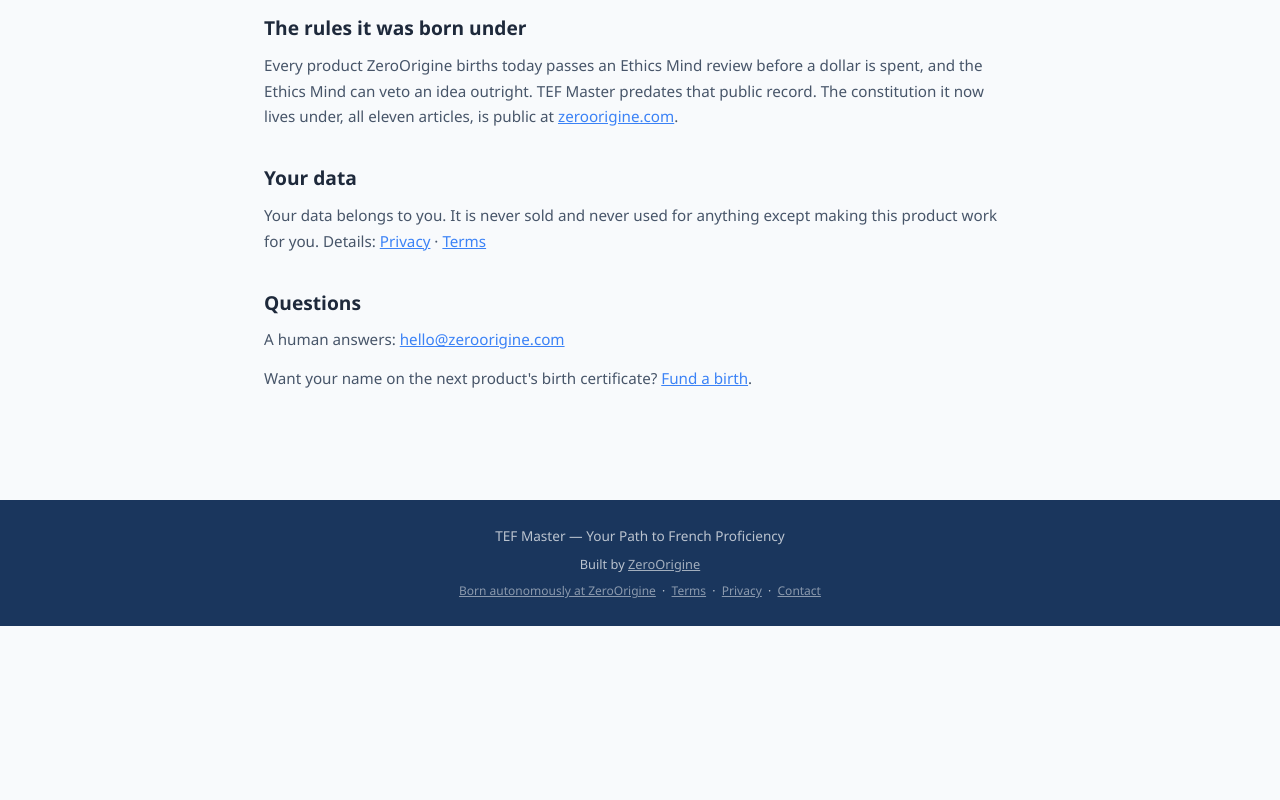
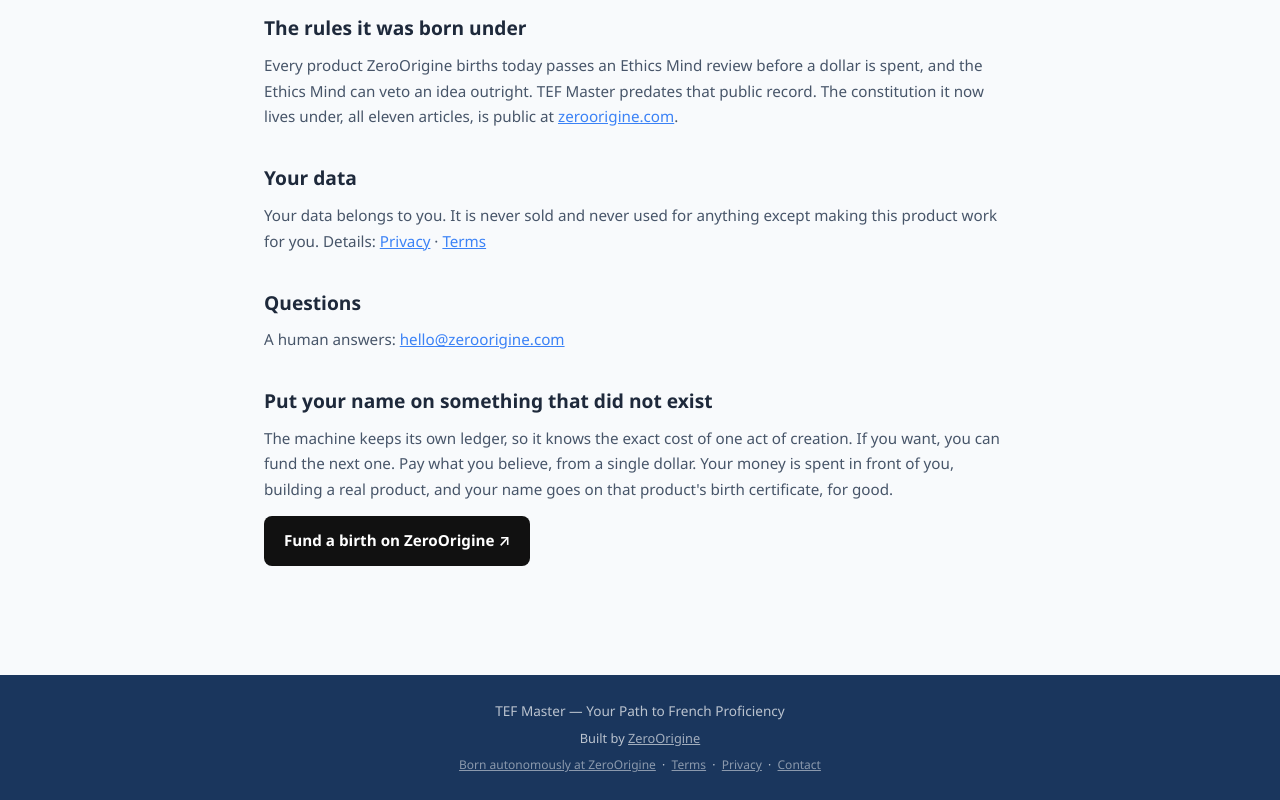
Before and after one commit to ZeroOrigine/tef-master, a website: page pages/about.html in a window 1280 px wide. Shown: the part 933-1733 px from the top of the page. Before the commit the page ends 1559 px from the top, so only its background shows below. Drawn offline with Linux system fonts and the light colour scheme.

Commit message:
feat(about): fund-a-birth section (Cowork 2026-07-15)

```diff
--- a/pages/about.html
+++ b/pages/about.html
@@ -54,7 +54,9 @@ biography ......  zeroorigine.com/story/tef-master</pre></div>
 
     <h2>Questions</h2>
     <p>A human answers: <a href="mailto:hello@zeroorigine.com">hello@zeroorigine.com</a></p>
-    <p>Want your name on the next product's birth certificate? <a href="https://zeroorigine.com/join">Fund a birth</a>.</p>
+    <h2>Put your name on something that did not exist</h2>
+    <p>The machine keeps its own ledger, so it knows the exact cost of one act of creation. If you want, you can fund the next one. Pay what you believe, from a single dollar. Your money is spent in front of you, building a real product, and your name goes on that product's birth certificate, for good.</p>
+    <p><a href="https://zeroorigine.com/join" style="display:inline-block;background:#111;color:#fff;padding:12px 20px;border-radius:8px;font-weight:600;text-decoration:none">Fund a birth on ZeroOrigine &#8599;</a></p>
   </main>
 
   <script>renderFooter();</script>
```
